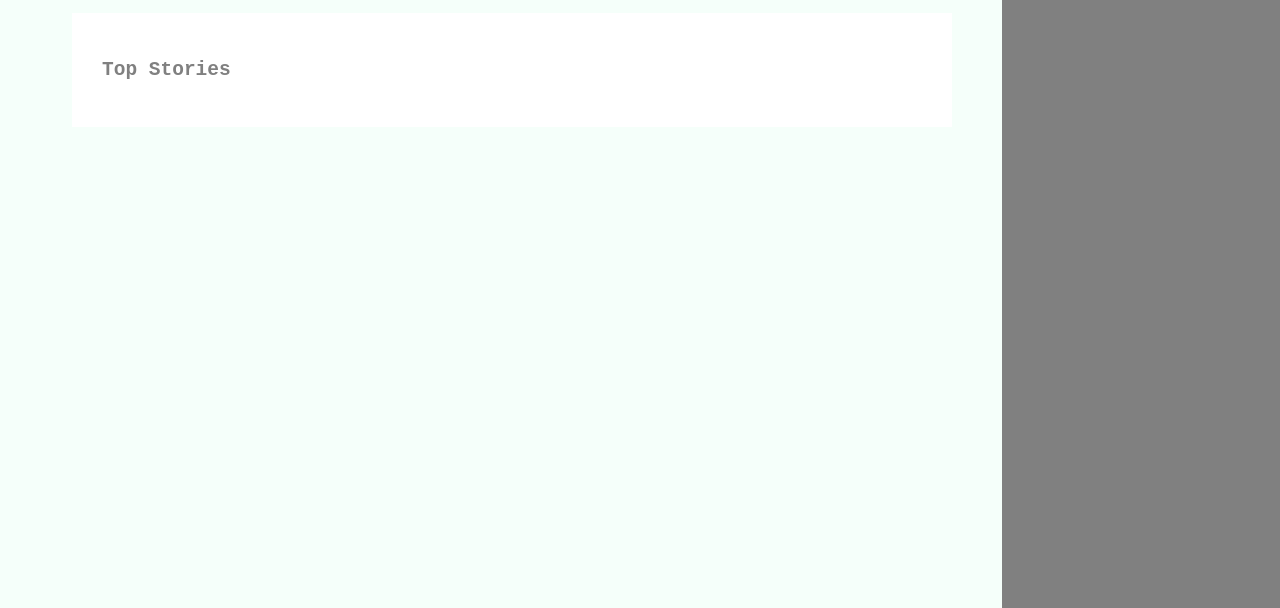
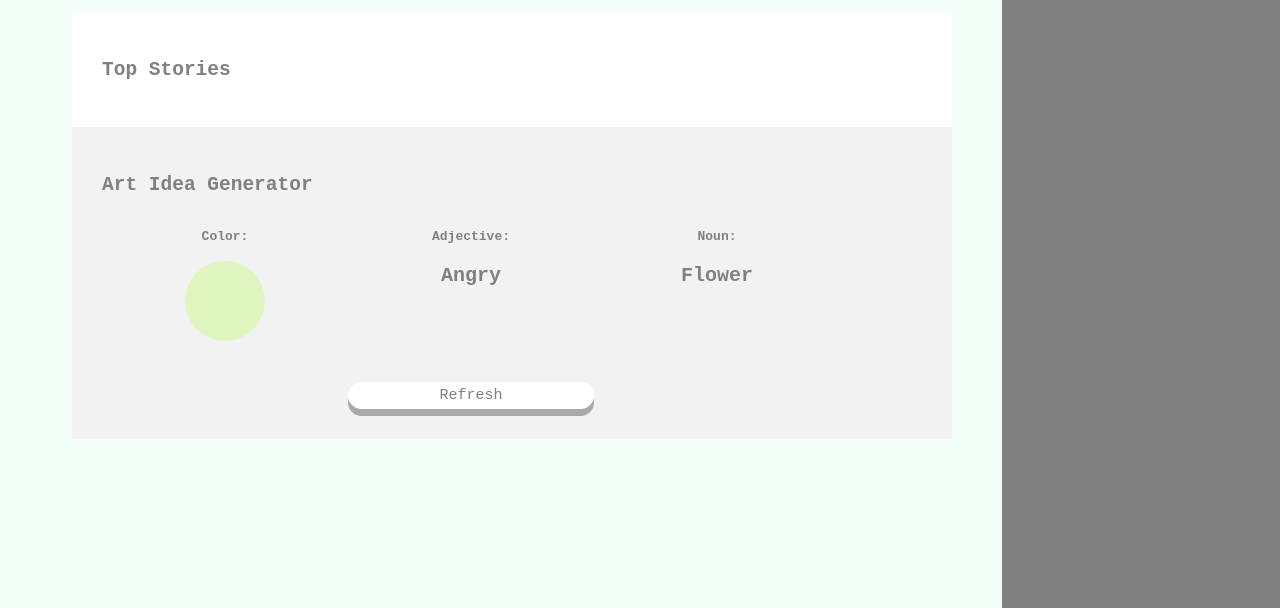
Before and after one commit to ericapsa/Personal-Dashboard, a plain HTML site: page index.html in a window 1280 px wide. Shown: the part 192-800 px from the top of the page. Drawn offline with Linux system fonts and the light colour scheme; no server answers.

Commit message:
Fixed Art Generator! Working button, random words + colors

```diff
--- a/index.html
+++ b/index.html
@@ -25,6 +25,35 @@
       <h2> Top Stories </h2>
       <div id = "headlines"> </div>
     </div>
+
+    <div id="idea_gen" >
+      <h2> Art Idea Generator </h2>
+      <div class="row">
+        <div class = "column" >
+          <h4> Color: </h4>
+          <div id= "color_block"> </div>
+        </div>
+
+        <div class = "column">
+          <h4> Adjective: </h4>
+          <h3 id = "adjective"> </h3>
+        </div>
+
+        <div  class = "column">
+          <h4> Noun: </h4>
+          <h3 id = "noun"> </h3>
+        </div>
+
+      </div>
+
+      <button onclick="refreshAll()" >Refresh</button>
+
+      <audio>
+
+      </audio>
+
+    </div>
+
     <script src="script.js"></script>
     <script src="https://cdn.jsdelivr.net/gh/mathusummut/confetti.js/confetti.min.js"></script>
 
--- /dev/null
+++ b/nouns.js
@@ -0,0 +1 @@
+export const things = ['Rock', 'Paper', 'Scissor', 'Pool', 'Beach'];
--- a/script.js
+++ b/script.js
@@ -77,10 +77,7 @@ document.body.onkeyup = function(e) {
     //now that the item has been added, change the id var for the next one
     id++;
 
-
-
   }
-
 
 }
 // ^^ TO-DO
@@ -129,6 +126,7 @@ function getWeather() {
     location.innerHTML = "Unable to retrieve your location";
   }
 }
+getWeather();
 
 // NEWS
 let url = "https://api.nytimes.com/svc/topstories/v2/world.json?api-key=Gm3ZhZcGZYX7AC1QmrAGViKZg7Udw9Br";
@@ -170,4 +168,55 @@ function typeName() {
 }
 
 window.onload = typeName;
-getWeather();
+
+
+
+// COLOR GENERATOR
+function getColor() {
+  return (
+    "#" +
+    Math.random()
+      .toString(16)
+      .slice(2, 8)
+  );
+}
+function setBackground() {
+  var bgColor = getColor();
+  console.log("color: "+ bgColor);
+  document.getElementById("color_block").style.cssText = "background-color: "+ bgColor + ";";
+}
+setBackground();
+
+
+// WORD GENERATOR
+function randomWord() {
+  var nouns = ['Pool','Beach','Cottage', 'Dog', 'Cat','Bunny', 'Forest','Vines', 'Flower','Friends','Lovers'];
+  var adjs = ['Happy','Sad','Smad','Angry', 'Refreshing', 'Quaint', 'Spooky', 'Scary', 'Distressed', 'Anxious','Lovely','Aesthetic','Pastel','Goth'];
+
+  // pick a random word from lists
+  var random_noun = nouns[Math.floor(Math.random()*nouns.length)];
+  var random_adj = adjs[Math.floor(Math.random()*adjs.length)];
+
+  console.log(random_adj);
+  console.log(random_noun);
+
+  var nounBox = document.getElementById("noun");
+  var adjBox = document.getElementById("adjective");
+
+  // set the word in the area
+  nounBox.innerHTML = random_noun;
+  adjBox.innerHTML = random_adj;
+}
+randomWord();
+
+// REFRESH BUTTON
+function click(){
+  var audio = new Audio('FasterClick.m4a');
+  audio.play();
+}
+
+function refreshAll() {
+  randomWord();
+  setBackground();
+  click();
+}
--- a/style.css
+++ b/style.css
@@ -69,15 +69,79 @@ input:focus{
   padding-left: 30px;
 }
 
+#idea_gen {
+  background: #f2f2f2;
+  padding: 30px;
+}
+
+#color_block{
+ border-radius: 50%; /* make a circle*/
+ height: 80px;
+ width: 80px;
+ margin: 0 auto; /* center this object! (auto margins around it, idk about the 0)*/
+
+ transition: all .3s ease;
+}
+
+h3{
+  font-size: 20px;
+  text-align: center;
+}
+
+h4{
+  text-align: center;
+}
+
+/* Button effects */
+
+button{
+  width: 30%;
+  margin-left: 30%;
+  margin-top: 5%;
+
+  font-family: monospace;
+  font-size: 15px;
+  color: grey;
+  padding: 5px;
+
+  border: none;
+  border-radius: 15px;
+  background-color: white;
+  box-shadow: 0 7px darkgrey;
+}
+button:hover{
+  background-color: lightgrey;
+}
+button:active{
+  color: grey;
+
+  box-shadow: 0 4px grey;
+  transform: translateY(3px);
+}
+
+/* Column stuffs */
+.column {
+  float: left;
+  width: 30%;
+}
+
+.row:after {
+  content: "";
+  display: table;
+  clear: both;
+}
+
+/* Responsive layout - when the screen is less than 600px wide, make the two columns stack on top of each other instead of next to each other */
+@media screen and (max-width: 600px) {
+  .column {
+    width: 100%;
+  }
+}
+
 a {  /* Links */
   /* Keeps it its own block */
   display: block;
   color: cadetblue;
-}
-
-h4 {
-  color: grey;
-  font-size: 20px;
 }
 
 img {
```
Also changed, not shown: 2 other files.
